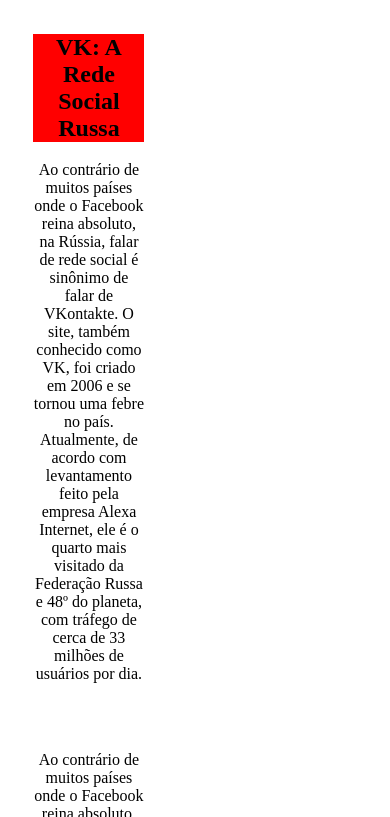
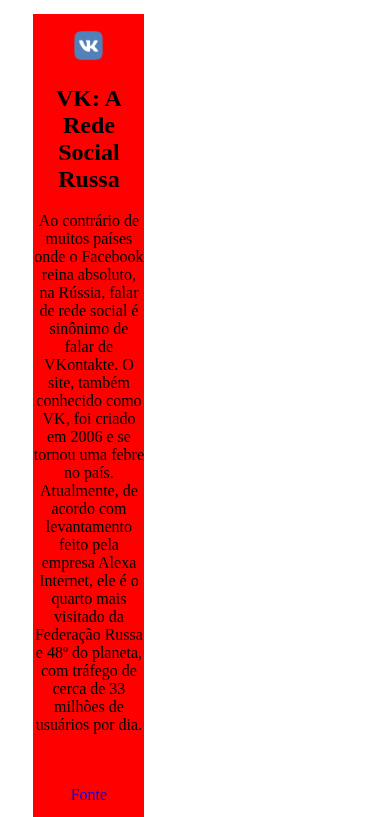
Before and after one commit to visacastelani/projeto-Fundamentos-de-Web, a plain HTML site: page redesSociais/vk.html in a window 390 px wide. Shown: the part 179-996 px from the top of the page. Drawn offline with Linux system fonts and the light colour scheme.

Commit message:
Trabalho para o segundo bimestre

```diff
--- /dev/null
+++ b/noticia.css
@@ -0,0 +1,7 @@
+.noticia{
+	display:flex;
+	justify-content:center;
+}
+.noticia article p{
+	flex-direction: column;
+}
--- a/redesSociais/vk.html
+++ b/redesSociais/vk.html
@@ -23,7 +23,7 @@
       </nav>
     </header>
     <h1>Redes Sociais</h1>
-    <section>
+    <section class="noticia">
 
       <article>
 
@@ -35,8 +35,6 @@
         <p>Ao contrário de muitos países onde o Facebook reina absoluto, na Rússia, falar de rede social é sinônimo de falar de VKontakte. O site, também conhecido como VK, foi criado em 2006 e se tornou uma febre no país. Atualmente, de acordo com levantamento feito pela empresa Alexa Internet, ele é o quarto mais visitado da Federação Russa e 48º do planeta, com tráfego de cerca de 33 milhões de usuários por dia.</p>
 
         <br><br>
-        <p>Ao contrário de muitos países onde o Facebook reina absoluto, na Rússia, falar de rede social é sinônimo de falar de VKontakte. O site, também conhecido como VK, foi criado em 2006 e se tornou uma febre no país. Atualmente, de acordo com levantamento feito pela empresa Alexa Internet, ele é o quarto mais visitado da Federação Russa e 48º do planeta, com tráfego de cerca de 33 milhões de usuários por dia.</p>
-
 
         <a href="http://www.techtudo.com.br/artigos/noticia/2012/09/conheca-a-vk-a-rede-social-russa.html" target="_blank">Fonte</a>
         <p><a href="redesSociais.html"><b>VOLTAR</b></a></p>
--- a/style.css
+++ b/style.css
@@ -1,10 +1,21 @@
+/* EDITA OS ARTIGOS DENTRO DAS NOTICIAS*/
+.noticia{
+	display:flex;
+	justify-content:center;
+}
 
-/* IMAGENS */
+/* EDITA OS ARTIGOS DENTRO DAS NOTICIAS*/
+
+
+/* <IMAGENS> */
+header figure img{
+	width:100%;
+}
 head{
 	margin:5%;
 }
 figure img{
-	width:80%;}
+	width:100%;}
 
 header figure{
 	display:flex;
@@ -13,12 +24,13 @@ header figure{
 	margin-left:40%;
 }
 
-/* IMAGENS */
+/* </IMAGENS> */
 
 /* colocando o menu em ordem*/
 ul{
 	display:flex;
 	justify-content:space-around;
+	background-color:red;
 
 }
 
@@ -73,16 +85,32 @@ footer a{
 
 h1{
 	text-align: center;
+	background-color:red;
 }
 
+
+
 @media screen and (max-width:700px){
-figure{
-	display:none;
-}
+
 
 }
 
-@media screen and (max-width:600px){
+
+
+/*
+	COMO CENTRALIZAR O ARTIGO?
+	COMO COLOCAR IMG AO LADO DO P (EM ROW?)
+*/
+@media screen and (max-width:480px){
+	.noticia{
+	display:flex;
+	justify-content:center;
+}
+
+.noticia article{
+	background-color:red;
+	flex-direction:row;
+}
 	ul{
 		display:flex;
 		flex-direction:column;
@@ -97,6 +125,8 @@ figure{
 		justify-content:center;
 	}
 	section article{
+		flex-wrap:nowrap;
 		justify-content:center;
 	}
+/* COMO CENTRALIZAR O ARTIGO?*/
 }
```
Also changed, not shown: about/about.html (+1 -1 lines), index.html (+1 -1 lines), redesSociais/instagram.html (+1 -1 lines), redesSociais/seguirInsta.html (+1 -1 lines), seguranca/reservista.html (+1 -1 lines), seguranca/russiaCopa.html (+1 -1 lines), tecnologia/reconhecimentoFacial.html (+1 -1 lines), tecnologia/vistaEspaco.html (+1 -1 lines).
